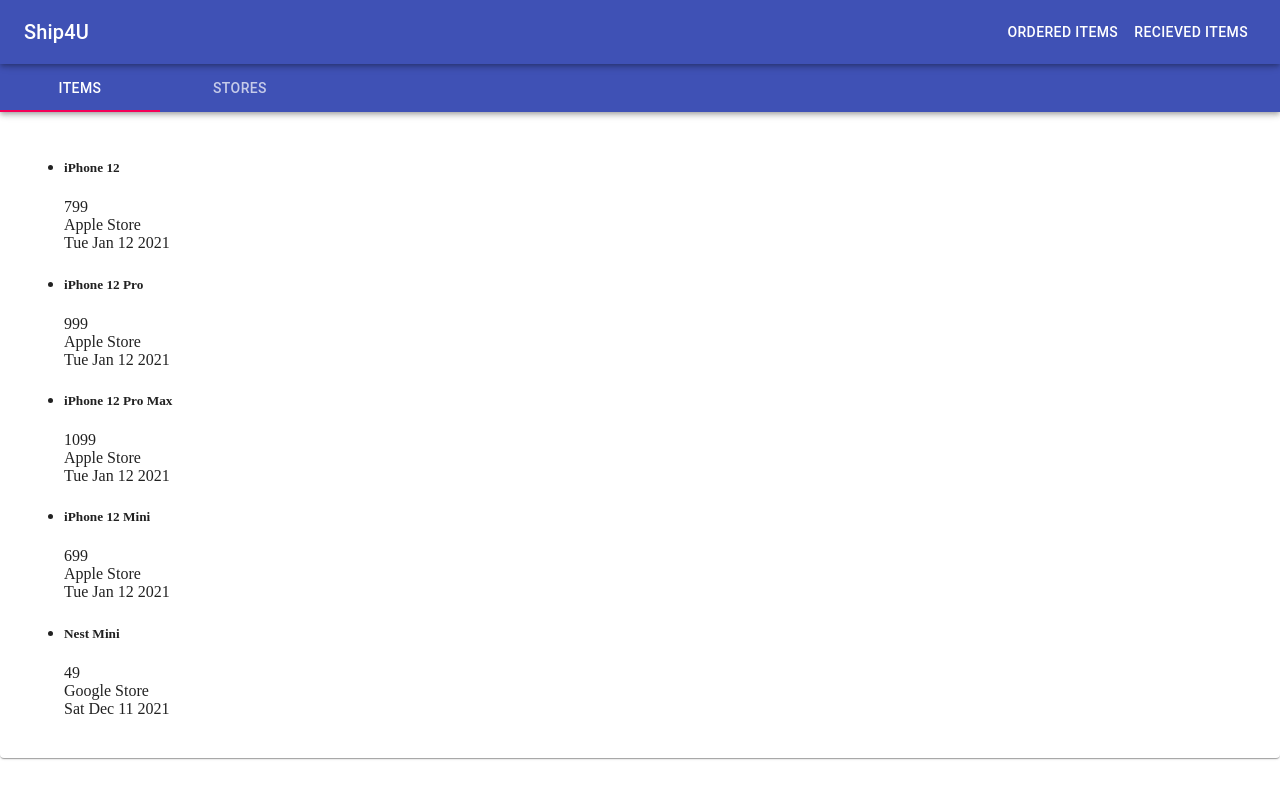
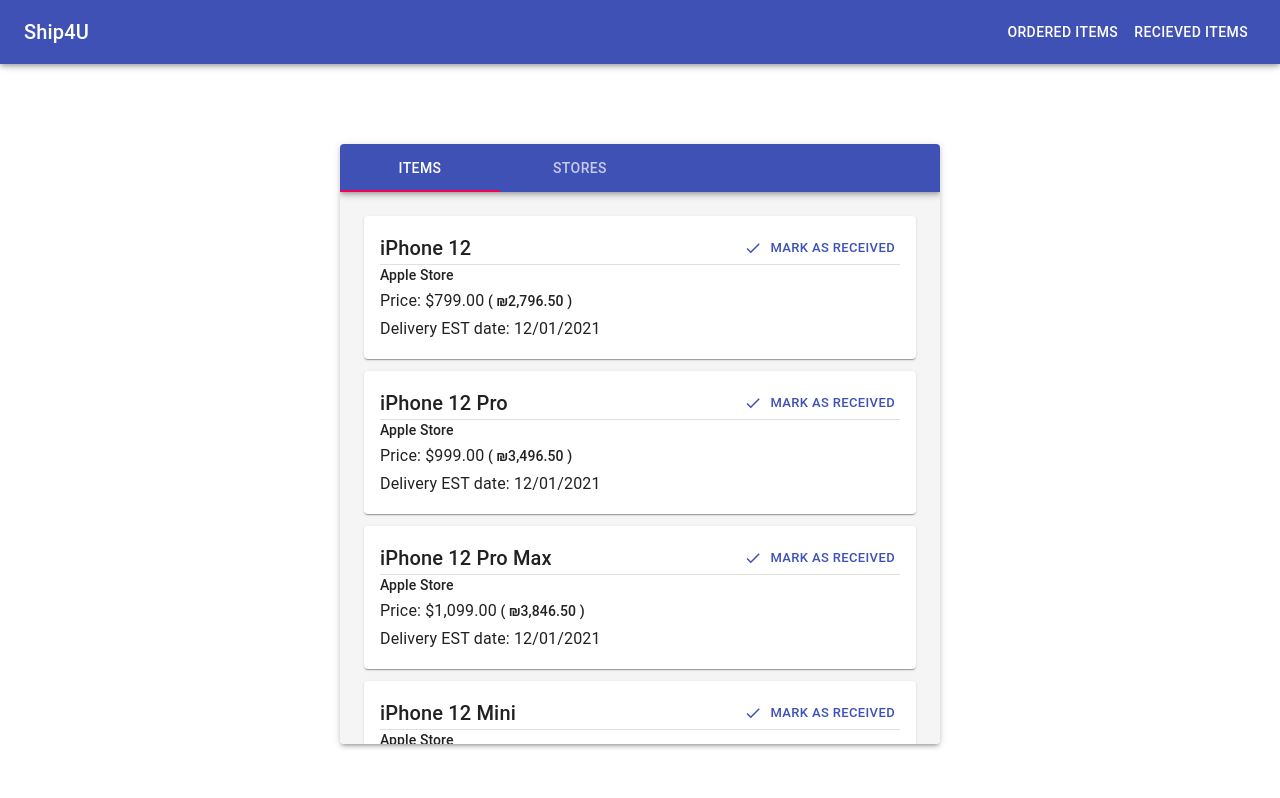
Before and after one commit to drormaman/Dror-Maman-15-12-2020, a React (Create React App) app: page /list in a window 1280 px wide. Shown: the top 798 px of the page. Built offline with nearby package versions, Linux system fonts and the light colour scheme.

Commit message:
styled ordered items list

```diff
--- a/package.json
+++ b/package.json
@@ -4,6 +4,7 @@
   "private": true,
   "dependencies": {
     "@material-ui/core": "^4.11.2",
+    "@material-ui/icons": "^4.11.2",
     "@material-ui/lab": "^4.0.0-alpha.57",
     "@testing-library/jest-dom": "^5.11.4",
     "@testing-library/react": "^11.1.0",
--- a/src/atoms/Items.ts
+++ b/src/atoms/Items.ts
@@ -5,6 +5,24 @@
 export const itemsListState = atom<Item[]>({
 	key: "itemsListState",
 	default: mockData
+});
+
+export const receivedItemsState = selector<Item[]>({
+	key: "receivedItemsState",
+	get: ({ get }) => {
+		const items = get(itemsListState);
+		const received = items.filter(item => item.received);
+		return received;
+	}
+});
+
+export const notReceivedItemsState = selector<Item[]>({
+	key: "notReceivedItemsState",
+	get: ({ get }) => {
+		const items = get(itemsListState);
+		const notReceived = items.filter(item => !item.received);
+		return notReceived;
+	}
 });
 
 interface ReduceObj {
--- /dev/null
+++ b/src/components/ItemCard.tsx
@@ -0,0 +1,67 @@
+import React from "react";
+import { Item } from "../models";
+import { useRecoilValue } from "recoil";
+import { exchangeRateToIlsState } from "../atoms/exchangeRate";
+import { Button, Card, Divider, Typography } from "@material-ui/core";
+import CheckIcon from "@material-ui/icons/Check";
+import styled from "styled-components";
+
+interface ItemCardProps {
+	item: Item;
+}
+
+const StyledItemCard = styled(Card)`
+	padding: 16px;
+	margin-bottom: 12px;
+`;
+
+const StyledCardHeader = styled.header`
+	display: flex;
+	justify-content: space-between;
+`;
+
+function numberWithThousandsCommas(price: number): string {
+	const fixedPrice: string = `${price.toFixed(2)}`;
+	return fixedPrice.replace(/\B(?=(\d{3})+(?!\d))/g, ",");
+}
+
+function formatDate(date: Date): string {
+	const dd: string = date.getDate().toString().padStart(2, "0");
+	const mm: string = (date.getMonth() + 1).toString().padStart(2, "0");
+	const yyyy: string = date.getFullYear().toString();
+	return `${dd}/${mm}/${yyyy}`;
+}
+
+export const ItemCard: React.FC<ItemCardProps> = ({ item }) => {
+	const exchangeRateToILS = useRecoilValue(exchangeRateToIlsState);
+
+	return (
+		<StyledItemCard>
+			<StyledCardHeader>
+				<Typography gutterBottom={false} variant="h6">
+					{item.itemName}
+				</Typography>
+				<Button
+					variant="text"
+					size="small"
+					color="primary"
+					startIcon={<CheckIcon fontSize="small" />}>
+					Mark as received
+				</Button>
+			</StyledCardHeader>
+			<Divider />
+			<Typography variant="subtitle2">{item.onlineStore}</Typography>
+			<Typography variant="subtitle1">
+				{`Price: $${numberWithThousandsCommas(item.price)}`}
+				<Typography
+					variant="subtitle2"
+					component="span">{` ( ₪${numberWithThousandsCommas(
+					item.price * exchangeRateToILS
+				)} )`}</Typography>
+			</Typography>
+			<Typography variant="subtitle1">{`Delivery EST date: ${formatDate(
+				item.estimatedDelivery
+			)}`}</Typography>
+		</StyledItemCard>
+	);
+};
--- a/src/components/ItemsList.tsx
+++ b/src/components/ItemsList.tsx
@@ -1,23 +1,17 @@
 import React from "react";
-import { useRecoilState, useRecoilValue } from "recoil";
+import { useRecoilState } from "recoil";
 import { itemsListState } from "../atoms/Items";
+import { ItemCard } from "./ItemCard";
 
 interface ItemsListProps {}
 
 export const ItemsList: React.FC<ItemsListProps> = ({}) => {
 	const [itemsList, setItemsList] = useRecoilState(itemsListState);
 	return (
-		<ul>
+		<div>
 			{itemsList.map((item, i) => {
-				return (
-					<li key={i}>
-						<h5>{item.itemName}</h5>
-						<div>{item.price}</div>
-						<div>{item.onlineStore}</div>
-						<div>{item.estimatedDelivery.toDateString()}</div>
-					</li>
-				);
+				return <ItemCard key={i} item={item} />;
 			})}
-		</ul>
+		</div>
 	);
 };
--- a/src/components/List.tsx
+++ b/src/components/List.tsx
@@ -3,11 +3,21 @@
 import { TabContext, TabList, TabPanel } from "@material-ui/lab";
 import { ItemsList } from "./ItemsList";
 import { StoresList } from "./StoresList";
+import styled from "styled-components";
 
 interface ListProps {}
 
 const TAB_VALUE_ITEMS = "items";
 const TAB_VALUE_STORES = "stores";
+
+const ListPaper = styled(Paper)`
+	width: 100%;
+	max-width: 600px;
+	height: 75vh;
+	overflow: auto;
+	margin: 80px auto;
+	background-color: #f5f5f5;
+`;
 
 export const List: React.FC<ListProps> = ({}) => {
 	const [value, setValue] = useState("items");
@@ -16,7 +26,7 @@
 	};
 
 	return (
-		<Paper>
+		<ListPaper elevation={3}>
 			<TabContext value={value}>
 				<AppBar position="static">
 					<TabList onChange={handleChange}>
@@ -31,6 +41,6 @@
 					<StoresList />
 				</TabPanel>
 			</TabContext>
-		</Paper>
+		</ListPaper>
 	);
 };
--- a/src/exampleData.ts
+++ b/src/exampleData.ts
@@ -5,31 +5,78 @@
 		itemName: "iPhone 12",
 		onlineStore: "Apple Store",
 		price: 799,
-		estimatedDelivery: new Date("1/12/2021")
+		estimatedDelivery: new Date("1/12/2021"),
+		received: false
 	},
 	{
 		itemName: "iPhone 12 Pro",
 		onlineStore: "Apple Store",
 		price: 999,
-		estimatedDelivery: new Date("1/12/2021")
+		estimatedDelivery: new Date("1/12/2021"),
+		received: false
 	},
 	{
 		itemName: "iPhone 12 Pro Max",
 		onlineStore: "Apple Store",
 		price: 1099,
-		estimatedDelivery: new Date("1/12/2021")
+		estimatedDelivery: new Date("1/12/2021"),
+		received: false
 	},
 	{
 		itemName: "iPhone 12 Mini",
 		onlineStore: "Apple Store",
 		price: 699,
-		estimatedDelivery: new Date("1/12/2021")
+		estimatedDelivery: new Date("1/12/2021"),
+		received: false
 	},
 	{
 		itemName: "Nest Mini",
 		onlineStore: "Google Store",
 		price: 49,
-		estimatedDelivery: new Date("12/11/2021")
+		estimatedDelivery: new Date("12/11/2021"),
+		received: false
+	},
+	{
+		itemName: "Nest Audio",
+		onlineStore: "Google Store",
+		price: 99,
+		estimatedDelivery: new Date("1/12/2021"),
+		received: false
+	},
+	{
+		itemName: "Pixel 5",
+		onlineStore: "Google Store",
+		price: 699,
+		estimatedDelivery: new Date("1/12/2021"),
+		received: false
+	},
+	{
+		itemName: "Chromecast",
+		onlineStore: "Google Store",
+		price: 49,
+		estimatedDelivery: new Date("1/12/2021"),
+		received: false
+	},
+	{
+		itemName: "Kindle 10th Gen",
+		onlineStore: "Amazon",
+		price: 79,
+		estimatedDelivery: new Date("1/12/2021"),
+		received: false
+	},
+	{
+		itemName: "Fire TV Stick",
+		onlineStore: "Amazon",
+		price: 39,
+		estimatedDelivery: new Date("12/11/2021"),
+		received: false
+	},
+	{
+		itemName: "Echo Dot",
+		onlineStore: "Amazon",
+		price: 29,
+		estimatedDelivery: new Date("12/11/2021"),
+		received: false
 	}
 ];
 
--- a/src/models.ts
+++ b/src/models.ts
@@ -3,6 +3,7 @@
 	onlineStore: string;
 	price: number;
 	estimatedDelivery: Date;
+	received: boolean;
 }
 
 export interface Store {
```
Also changed, not shown: 2 other files (tests, documents, lock files or other folders).
